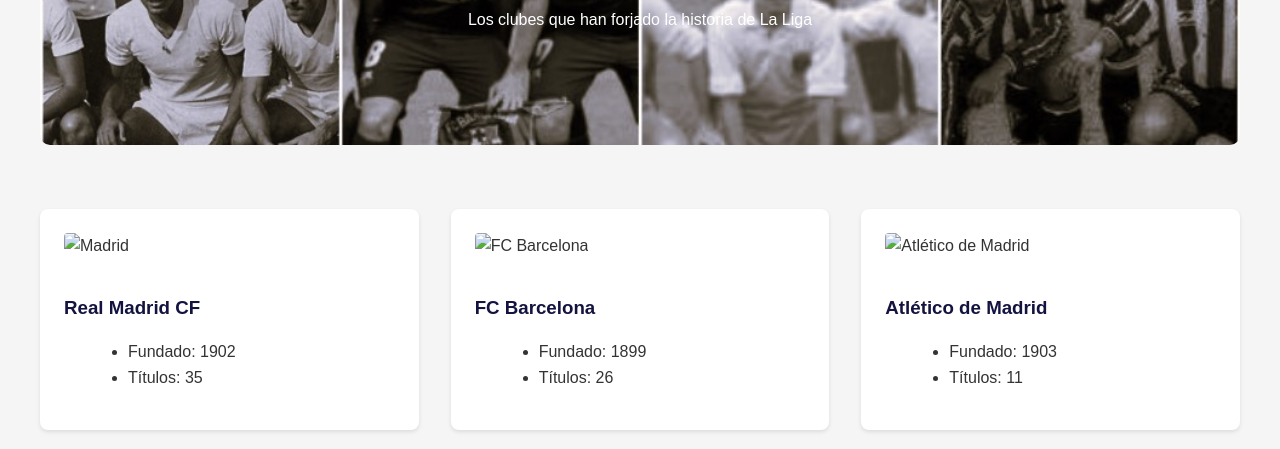
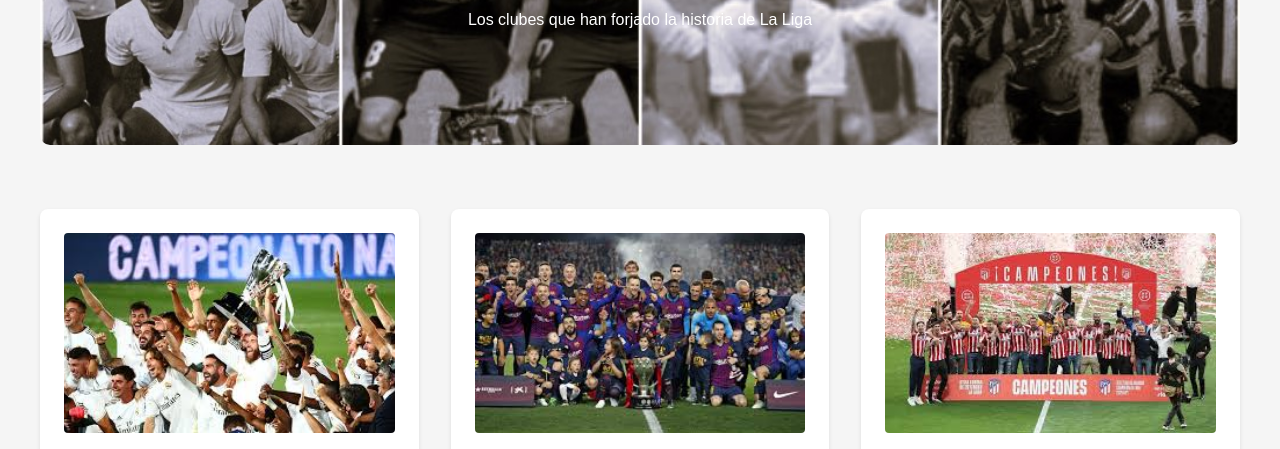
Before and after one commit to Pablo22852/TrabajoFinal, a plain HTML site: page equipos.html in a window 1280 px wide. Shown: the part 351-800 px from the top of the page. Drawn offline with Linux system fonts and the light colour scheme.

Commit message:
equipos.html

```diff
--- a/equipos.html
+++ b/equipos.html
@@ -28,7 +28,7 @@
 
         <section class="grid-container">
             <div class="card">
-                <img src="Imagenes/LigaMadrid.jpg" alt="Madrid" >
+                <img src="LigaMadrid.jpg" alt="Madrid" >
                 <h3>Real Madrid CF</h3>
                 <ul>
                     <li>Fundado: 1902</li>
@@ -36,7 +36,7 @@
                 </ul>
             </div>
             <div class="card">
-                <img src="Imagenes/LigaBarcajpg.jpg" alt="FC Barcelona">
+                <img src="LigaBarcajpg.jpg" alt="FC Barcelona">
                 <h3>FC Barcelona</h3>
                 <ul>
                     <li>Fundado: 1899</li>
@@ -44,7 +44,7 @@
                 </ul>
             </div>
             <div class="card">
-                <img src="Imagenes/LigaAtletico.jpg" alt="Atlético de Madrid">
+                <img src="LigaAtletico.jpg" alt="Atlético de Madrid">
                 <h3>Atlético de Madrid</h3>
                 <ul>
                     <li>Fundado: 1903</li>
```
